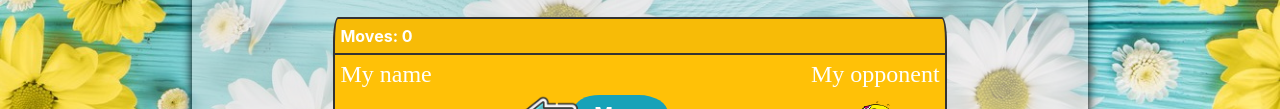
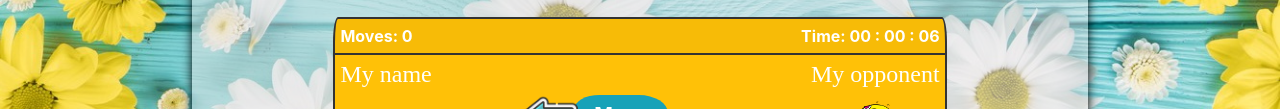
Before and after one commit to OlgaFedorovich/react-game, a React app in the folder react-game/: page / in a window 1280 px wide. Shown: the part 491-600 px from the top of the page. Built offline with nearby package versions, Linux system fonts and the light colour scheme; grey boxes are pictures that could not be loaded; a web font is replaced by a local one.

Commit message:
feat: create game timer

```diff
--- a/react-game/src/components/App/App.js
+++ b/react-game/src/components/App/App.js
@@ -8,7 +8,6 @@ import SettingsPopup from './../SettingsPopup/SettingsPopup';
 import BestResultsPopup from './../BestResultsPopup/BestResultsPopup';
 import PlayersDashboard from './../PlayersDashboard/PlayersDashboard';
 import FinalMessage from './../FinalMessage/FinalMessage';
-import {setToLocalStorage, getFromLocalStorage} from './../../data/functions';
 
 export const SettingsContext = React.createContext(null);
 
@@ -39,17 +38,14 @@ const App = () => {
 
     const [winnerPlayer, setWinnerPlayer] = useState('');
 
-    console.log(isNewGame, 'game-status app');
-    console.log(JSON.parse(localStorage.getItem('current-player')));
-    console.log(currentPlayer, 'currentPlaey');
+    const [time, setTime] = useState(JSON.parse(localStorage.getItem('games-time')) || {s: 0, m: 0, h: 0});
+    const [interv, setInterv] = useState();
 
     const showFinalMessage = (winner, draw, moves, currentPlayer) => {
         setWinnerPlayer(currentPlayer);
-        console.log(winner, 'winner', draw, 'draw', moves, 'moves');
         setFinalMessage(true);
         setTimeout(()=>setIsNewGame(true), 9000);
         localStorage.setItem('game-status', JSON.stringify(true));
-
     };
 
     const hideFinalMessage = () => {
@@ -78,7 +74,6 @@ const App = () => {
         //setToLocalStorage('moves-count', movesCount+1);
         setMovesCount((movesCount) => movesCount + 1);
         localStorage.setItem('moves-count', JSON.stringify(movesCount + 1));
-
     };
 
     const resetMovesCount = () => {
@@ -91,6 +86,49 @@ const App = () => {
         setIsNewGame(true);
         localStorage.setItem('game-status', JSON.stringify(true));
        localStorage.setItem('settings', JSON.stringify(selectedSettings));
+    };
+
+    let updatedMs = time.ms,
+        updatedS = time.s,
+        updatedM = time.m,
+        updatedH = time.h;
+
+    useEffect(()=> {
+        startTimer();
+        return () => clearInterval(interv);
+    }, []);
+
+    const resetTime = () => {
+        clearInterval(interv);
+        setTime({s:0, m:0, h:0})
+    }
+
+    const startTimer = () => {
+        runTimer();
+        setInterv(setInterval(runTimer, 1000));
+    };
+
+    const runTimer = () => {
+      if(updatedM === 60){
+        updatedH++;
+        updatedM = 0;
+      }
+      if(updatedS === 60){
+        updatedM++;
+        updatedS = 0;
+      }
+
+      updatedS++;
+
+      localStorage.setItem('games-time', JSON.stringify(
+        {
+            s:updatedS,
+            m:updatedM,
+            h:updatedH
+        }
+      ));
+
+      return setTime({ms:updatedMs, s:updatedS, m:updatedM, h:updatedH});
     };
 
     return (
@@ -107,10 +145,12 @@ const App = () => {
                         changeStateOfGame={changeStateOfGame}
                         isNewGame={isNewGame}
                         showFinalMessage={showFinalMessage}
+
                     />
                     <PlayersDashboard
                         currentPlayer={currentPlayer}
                         movesCount={movesCount}
+                        time={time}
                     />
                 </SettingsContext.Provider>
                 <FooterNav
--- a/react-game/src/components/Board/Board.js
+++ b/react-game/src/components/Board/Board.js
@@ -15,7 +15,8 @@ const Board = (props) => {
         movesCount,
         isNewGame,
         changeStateOfGame,
-        showFinalMessage} = props;
+        showFinalMessage,
+        } = props;
 
     console.log(isNewGame, 'game-status board');
 
@@ -38,7 +39,7 @@ const Board = (props) => {
             createNewMatrix(matrixSize);
             setIsDraw(false);
             setUsersMove(move ==="true" ? true : false);
-            setWinningCells([]);
+            setWinningCells([])
         }
     }, [matrixSize, mode, move]);
 
--- a/react-game/src/components/PlayersDashboard/PlayersDashboard.css
+++ b/react-game/src/components/PlayersDashboard/PlayersDashboard.css
@@ -1,6 +1,12 @@
 .dashboard {
     width: 70%;
     margin-top: 20px;
+}
+
+.dashboard-header {
+    display: flex;
+    justify-content: space-between;
+    align-items: center;
 }
 
 .dashboard-players {
--- a/react-game/src/components/PlayersDashboard/PlayersDashboard.js
+++ b/react-game/src/components/PlayersDashboard/PlayersDashboard.js
@@ -2,20 +2,84 @@ import React, {useContext, useEffect, useState} from 'react';
 import './PlayersDashboard.css';
 import './../Board/Board.css';
 import {SettingsContext} from './../App/App';
+import Timer from './../Timer/Timer';
 
 const PlayersDashboard = (props) => {
     const {mode, level, move, theme} = useContext(SettingsContext);
 
-    const {currentPlayer, movesCount} = props;
+    const {currentPlayer, movesCount, time} = props;
+
+    // const [time, setTime] = useState(JSON.parse(localStorage.getItem('games-time')) || {s: 0, m: 0, h: 0});
+    // const [interv, setInterv] = useState();
 
     const Player_X = move === "true" ? 'My name' : 'My opponent';
     const Player_O = move === 'false' ? 'My name' : 'My opponent';
 
+    // let updatedMs = time.ms,
+    //     updatedS = time.s,
+    //     updatedM = time.m,
+    //     updatedH = time.h;
+
+    // useEffect(()=> {
+    //     startTimer();
+    //     return () => clearInterval(interv);
+    // }, [isNewGame]);
+
+    // useEffect(()=> {
+    //     if(isNewGame) {
+    //         clearInterval(interv);
+    //         setTime({s: 0, m: 0, h:0})
+    //     }
+    //     return () => clearInterval(interv);
+    // }, [isNewGame]);
+
+    // const startTimer = () => {
+    //     runTimer();
+    //     setInterv(setInterval(runTimer, 1000));
+    // };
+
+    // const runTimer = () => {
+    //   if(updatedM === 60){
+    //     updatedH++;
+    //     updatedM = 0;
+    //   }
+    //   if(updatedS === 60){
+    //     updatedM++;
+    //     updatedS = 0;
+    //   }
+
+    //   updatedS++;
+
+    //   localStorage.setItem('games-time', JSON.stringify(
+    //     {
+    //         s:updatedS,
+    //         m:updatedM,
+    //         h:updatedH
+    //     }
+    //   ));
+
+    //   return setTime({ms:updatedMs, s:updatedS, m:updatedM, h:updatedH});
+    // };
+
+    // const stop = () => {
+    //   clearInterval(interv);
+    //   setStatus(2);
+    // };
+
+    // const reset = () => {
+    //   clearInterval(interv);
+    //   setStatus(0);
+    //   setTime({ms:0, s:0, m:0, h:0})
+    // };
+
 
     return (
         <div className="card text-white bg-warning mb-3 dashboard" style={{"max-width": "50rem"}}>
-            <div className="card-header">
-                Moves: {movesCount}
+            <div className="card-header dashboard-header">
+                <div>
+                    Moves: {movesCount}
+                </div>
+                <Timer time={time}/>
             </div>
             <div className="card-body d-flex dashboard-players">
                     <div className="dashboard-left dashboard-player player-x">
--- /dev/null
+++ b/react-game/src/components/Timer/Timer.js
@@ -0,0 +1,16 @@
+import React from 'react';
+import './Timer.css';
+
+const Timer = (props) => {
+    return (
+        <div>
+            Time:
+            <span> {(props.time.h >= 10)? props.time.h : "0"+ props.time.h}</span>&nbsp;:&nbsp;
+            <span>{(props.time.m >= 10)? props.time.m : "0"+ props.time.m}</span>&nbsp;:&nbsp;
+            <span>{(props.time.s >= 10)? props.time.s : "0"+ props.time.s}</span>
+
+        </div>
+    )
+}
+
+export default Timer;
```
Also changed, not shown: react-game/src/components/Timer/Timer.css (added).
